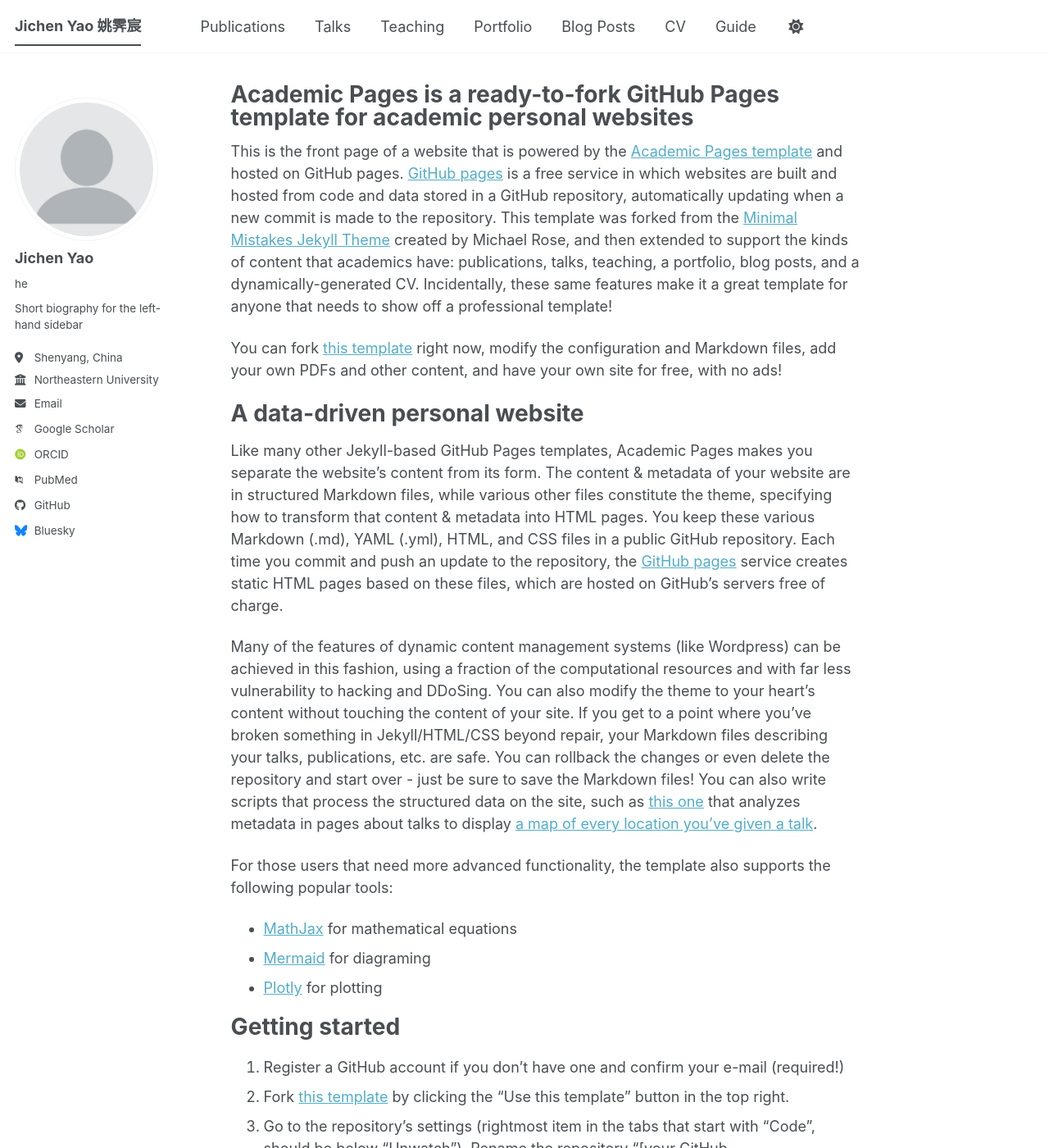
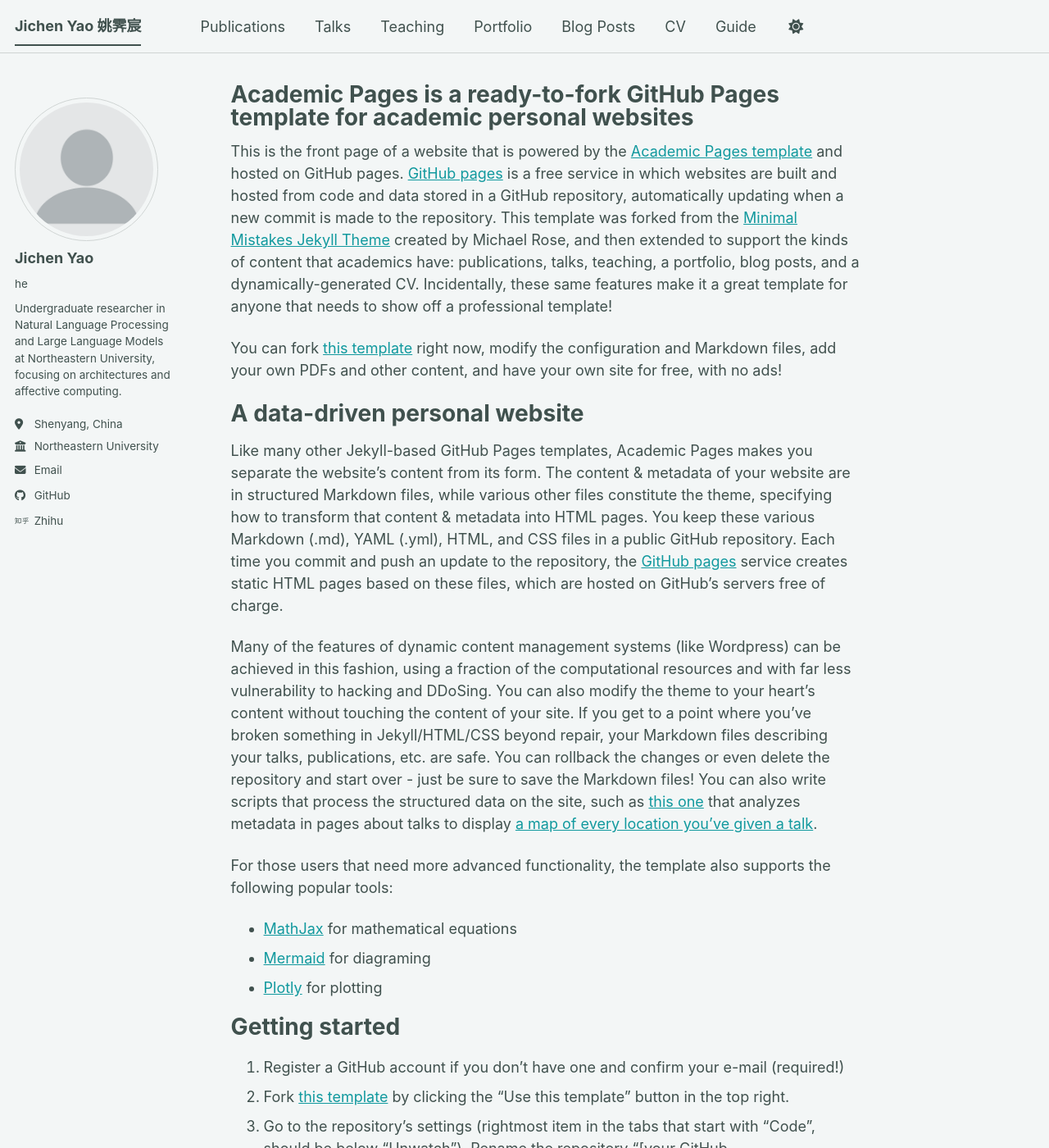
Before and after one commit to Coolgoat007/Coolgoat007.github.io, a Jekyll site: the page built from _pages/about.md, in a window 1280 px wide and 1400 px high. Shown: the whole window at 82% size. Built offline with Jekyll 4.4.1, drawn with Linux system fonts in a browser that asks for light colours; some web fonts are replaced; a script bundle is joined from its source files by our own code; library files that are not in the unit come from our copies.

Commit message:
Modify site theme and update personal details
Updated personal information and social media links in the configuration file.

```diff
--- a/_config.yml
+++ b/_config.yml
@@ -8,11 +8,11 @@
 
 # Basic Site Settings
 locale                   : "en-US"
-site_theme               : "default" # The available themes options are "default", "air", "sunrise", "mint", "dirt" and "contrast"
+site_theme               : "mint" # The available themes options are "default", "air", "sunrise", "mint", "dirt" and "contrast"
 title                    : "Jichen Yao 姚霁宸"
 title_separator          : "-"
 name                     : &name "Jichen Yao"
-description              : &description "Your Name's academic portfolio"   # Update this with a general description of your site, this is the default if not overridden by a page
+description              : &description "Undergraduate researcher in NLP, LLM architectures and Affective Computing."   # Update this with a general description of your site, this is the default if not overridden by a page
 url                      : https://coolgoat007.github.io # The base hostname & protocol for your site e.g. "https://[your GitHub username].github.io",
                                                            # or if you already have some other page hosted on Github then use "https://[your GitHub username].github.io/[Your Repo Name]"
 baseurl                  : "" # the subpath of your site, e.g. "/blog"
@@ -26,7 +26,7 @@ author:
   avatar           : "profile.png"
   name             : "Jichen Yao"
   pronouns         : "he" # example: "she/her"
-  bio              : "Short biography for the left-hand sidebar"
+  bio              : "Undergraduate researcher in Natural Language Processing and Large Language Models at Northeastern University, focusing on architectures and affective computing."
   location         : "Shenyang, China"
   employer         : "Northeastern University"
   uri              : # URL
@@ -35,13 +35,13 @@ author:
   # Academic websites
   academia         : # URL
   arxiv            : # URL - Update with the correct link to your profile
-  googlescholar    : "https://scholar.google.com/citations?user=PS_CX0AAAAAJ"
+  googlescholar    : # "https://scholar.google.com/citations?user=PS_CX0AAAAAJ"
   inspire-hep      : # URL
   impactstory      : # URL
-  orcid            : "https://orcid.org/yourorcidurl"
+  orcid            : # "https://orcid.org/yourorcidurl"
   semantic         : # URL
   ssrn             : # URL
-  pubmed           : "https://www.ncbi.nlm.nih.gov/pubmed/?term=john+snow"
+  pubmed           : # "https://www.ncbi.nlm.nih.gov/pubmed/?term=john+snow"
   researchgate     : # URL
   scopus           : # URL
   zotero           : # URL
@@ -51,13 +51,13 @@ author:
   bitbucket        : # Username - Update with your username on the site
   codepen          : # Username
   dribbble         : # Username
-  github           : "academicpages"
+  github           : "Coolgoat007"
   kaggle           : # Username
   stackoverflow    : # User number or user number and name (i.e., use "1" or "1/jeff-atwood")
 
   # Social media
   artstation       : # Username
-  bluesky          : "bsky.app" # Replace this with you Bluesky username
+  bluesky          : # "bsky.app" # Replace this with you Bluesky username
   facebook         : # Username
   flickr           : # Username
   foursquare       : # Username
@@ -80,7 +80,7 @@ author:
   wikipedia        : # Username
   xing             : # Username
   youtube          : # Username
-  zhihu            : # Username
+  zhihu            : "渊渟泽汇" # Username
 
 # Publication Category - The following the list of publication categories and their headings
 publication_category:
```
